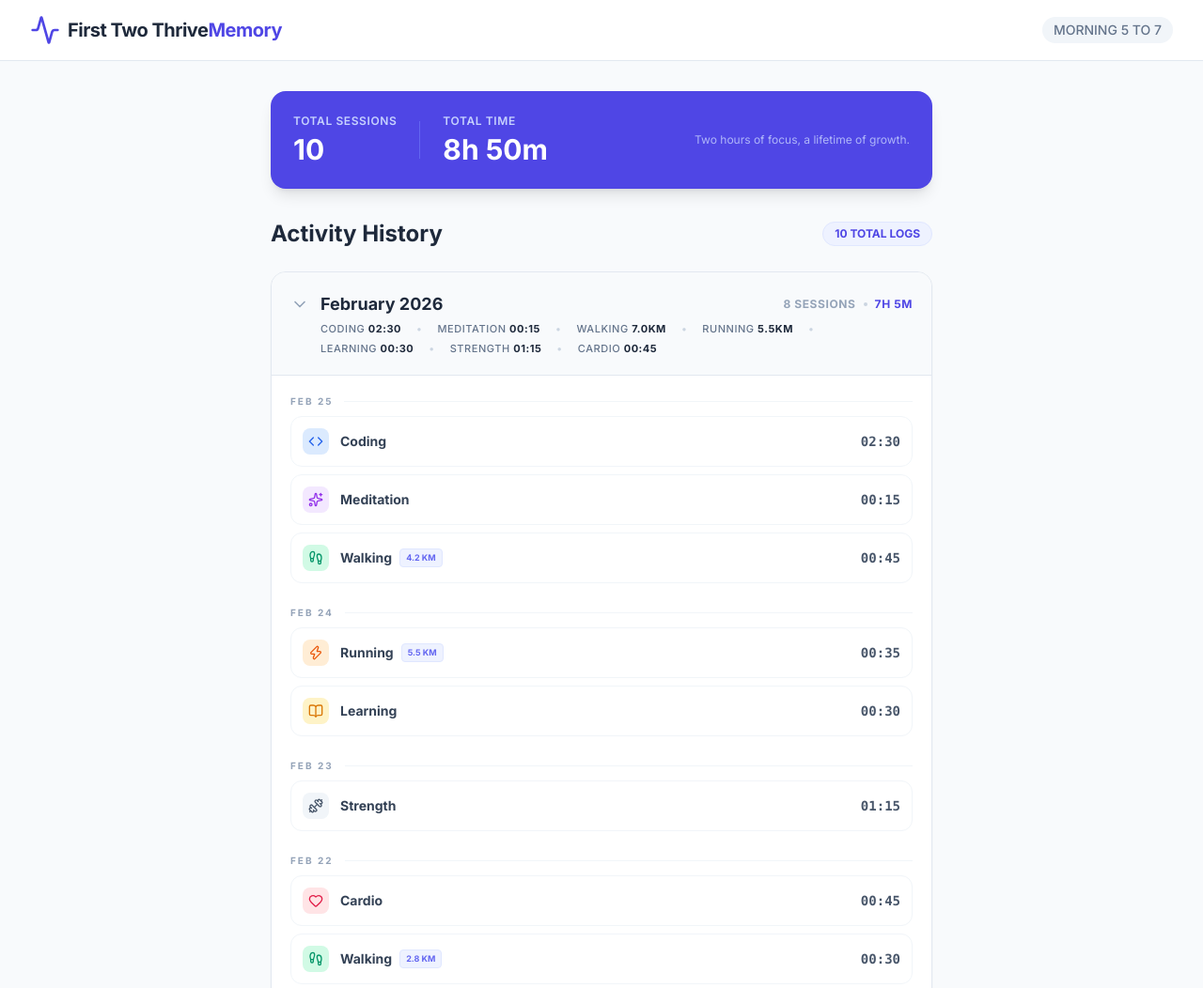
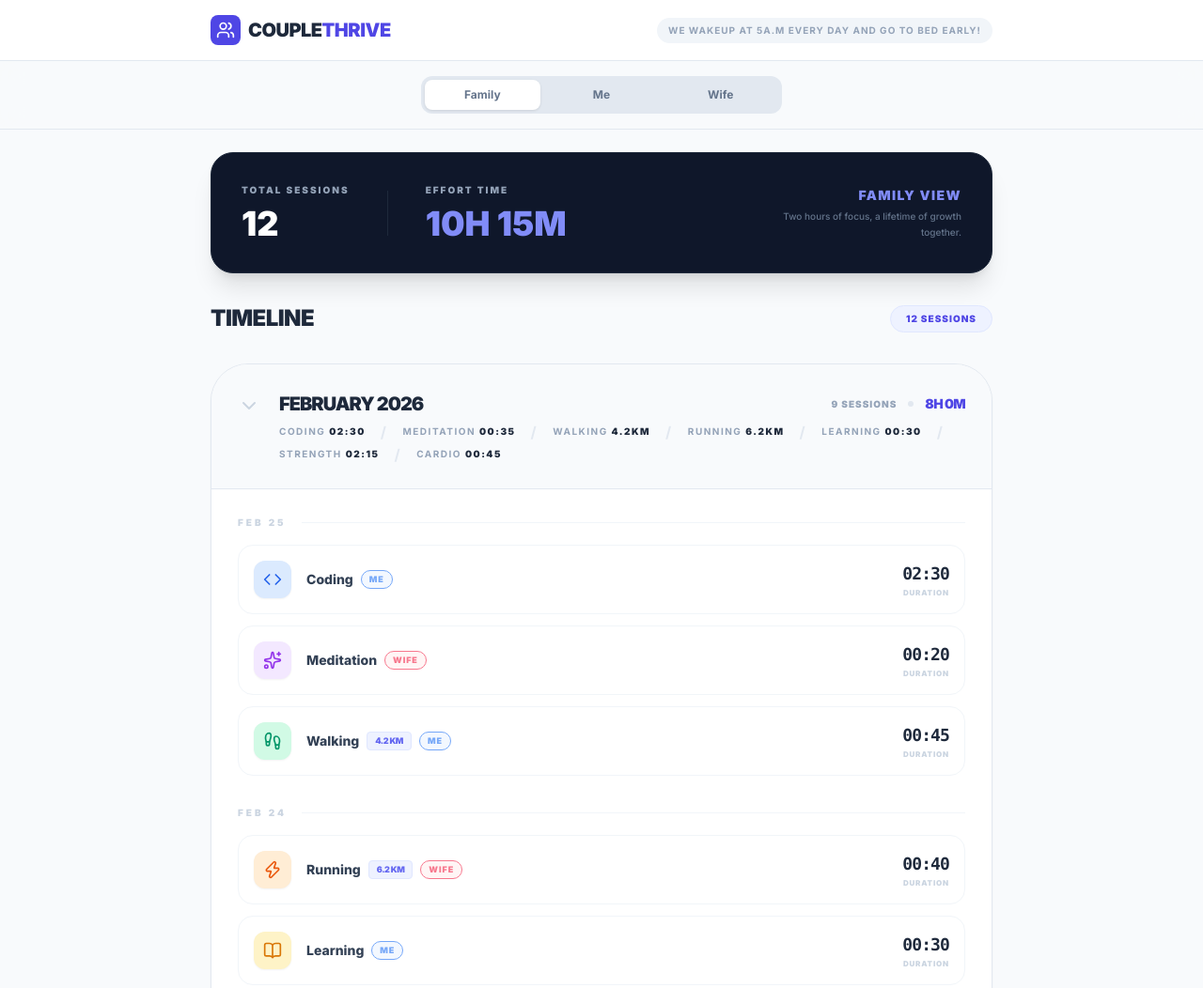
Before and after one commit to PaingThu/our-daily-activities, a plain HTML site: page index.html in a window 1280 px wide. Shown: the top 1052 px of the page at 94% size. Drawn offline with nearby package versions, Linux system fonts and the light colour scheme.

Commit message:
Upgraded for also my wife's activity memo.

```diff
--- a/index.html
+++ b/index.html
@@ -3,12 +3,12 @@
 <head>
     <meta charset="UTF-8">
     <meta name="viewport" content="width=device-width, initial-scale=1.0">
-    <title>Workout Memory App</title>
+    <title>Couple's Memory App</title>
     <script src="https://cdn.tailwindcss.com"></script>
     <!-- Lucide Icons -->
     <script src="https://unpkg.com/lucide@latest"></script>
     <style>
-        @import url('https://fonts.googleapis.com/css2?family=Inter:wght@300;400;500;600;700&display=swap');
+        @import url('https://fonts.googleapis.com/css2?family=Inter:wght@300;400;500;600;700;800;900&display=swap');
         body {
             font-family: 'Inter', sans-serif;
             background-color: #f8fafc;
@@ -28,63 +28,84 @@
         .rotated {
             transform: rotate(-90deg);
         }
+        .user-tab-active {
+            background-color: white;
+            color: #4f46e5;
+            box-shadow: 0 1px 3px rgba(0,0,0,0.1);
+        }
     </style>
 </head>
-<body class="min-h-screen text-slate-900">
+<body class="min-h-screen text-slate-900 pb-12">
 
     <!-- Navigation -->
-    <nav class="bg-white border-b border-slate-200 sticky top-0 z-10">
-        <div class="max-w-7xl mx-auto px-4 sm:px-6 lg:px-8">
+    <nav class="bg-white border-b border-slate-200 sticky top-0 z-30">
+        <div class="max-w-4xl mx-auto px-4 sm:px-6 lg:px-8">
             <div class="flex justify-between h-16 items-center">
                 <div class="flex items-center gap-2 text-indigo-600">
-                    <i data-lucide="activity" class="w-8 h-8"></i>
-                    <span class="font-bold text-xl tracking-tight text-slate-800">First Two Thrive<span class="text-indigo-600">Memory</span></span>
+                    <div class="p-1.5 bg-indigo-600 rounded-lg text-white">
+                        <i data-lucide="users" class="w-5 h-5"></i>
+                    </div>
+                    <span class="font-black text-xl tracking-tight text-slate-800 uppercase">Couple<span class="text-indigo-600">Thrive</span></span>
                 </div>
-                <div class="text-sm text-slate-500 font-medium bg-slate-100 px-3 py-1 rounded-full">
-                    MORNING 5 TO 7
+                <div class="text-[10px] font-bold text-slate-400 bg-slate-100 px-3 py-1.5 rounded-full tracking-widest uppercase">
+                    We Wakeup At 5A.M Every Day And Go To Bed Early!
                 </div>
             </div>
         </div>
     </nav>
 
-    <main class="max-w-3xl mx-auto px-4 sm:px-6 lg:px-8 py-8">
+    <!-- User Switcher Sticky Bar -->
+    <div class="sticky top-16 z-20 bg-slate-50/80 backdrop-blur-md border-b border-slate-200 py-4 mb-6">
+        <div class="max-w-4xl mx-auto px-4">
+            <div class="bg-slate-200 p-1 rounded-xl flex gap-1 max-w-sm mx-auto">
+                <button onclick="changeUser('Family')" id="btn-Family" class="user-tab flex-1 py-2 text-xs font-bold rounded-lg transition-all text-slate-500">Family</button>
+                <button onclick="changeUser('Me')" id="btn-Me" class="user-tab flex-1 py-2 text-xs font-bold rounded-lg transition-all text-slate-500">Me</button>
+                <button onclick="changeUser('Wife')" id="btn-Wife" class="user-tab flex-1 py-2 text-xs font-bold rounded-lg transition-all text-slate-500">Wife</button>
+            </div>
+        </div>
+    </div>
+
+    <main class="max-w-4xl mx-auto px-4 sm:px-6 lg:px-8">
         <div class="grid grid-cols-1 gap-8">
 
             <!-- Summary Stats (Top Bar) -->
-            <div class="bg-indigo-600 rounded-2xl shadow-lg p-6 text-white flex flex-col sm:flex-row justify-between items-center gap-4">
-                <div class="flex items-center gap-6">
+            <div class="bg-slate-900 rounded-3xl shadow-xl p-8 text-white flex flex-col sm:flex-row justify-between items-center gap-6 border border-slate-800">
+                <div class="flex items-center gap-10">
                     <div>
-                        <p class="text-indigo-200 text-xs mb-1 uppercase tracking-wider font-semibold">Total Sessions</p>
-                        <p id="stat-count" class="text-3xl font-black">0</p>
+                        <p class="text-slate-400 text-[10px] mb-2 uppercase tracking-[0.2em] font-black">Total Sessions</p>
+                        <p id="stat-count" class="text-4xl font-black">0</p>
                     </div>
-                    <div class="w-px h-10 bg-indigo-500 hidden sm:block"></div>
+                    <div class="w-px h-12 bg-slate-800 hidden sm:block"></div>
                     <div>
-                        <p class="text-indigo-200 text-xs mb-1 uppercase tracking-wider font-semibold">Total Time</p>
-                        <p id="stat-time" class="text-3xl font-black">0m</p>
+                        <p class="text-slate-400 text-[10px] mb-2 uppercase tracking-[0.2em] font-black">Effort Time</p>
+                        <p id="stat-time" class="text-4xl font-black text-indigo-400">0m</p>
                     </div>
                 </div>
-                <div class="text-right">
-                    <p class="text-indigo-200 text-xs leading-relaxed opacity-80">
-                        Two hours of focus, a lifetime of growth.
+                <div class="text-right flex flex-col items-center sm:items-end">
+                    <p id="active-user-label" class="text-indigo-400 text-sm font-black uppercase tracking-widest mb-1">Family View</p>
+                    <p class="text-slate-500 text-[10px] leading-relaxed font-medium max-w-[200px] text-center sm:text-right">
+                        Two hours of focus, a lifetime of growth together.
                     </p>
                 </div>
             </div>
 
             <!-- Content: Grouped Activity Log -->
             <div>
-                <div class="flex items-center justify-between mb-6">
-                    <h2 class="text-2xl font-extrabold text-slate-800">Activity History</h2>
-                    <span id="entry-count-label" class="text-xs font-bold text-indigo-600 bg-indigo-50 px-3 py-1 rounded-full border border-indigo-100 uppercase"></span>
+                <div class="flex items-center justify-between mb-8">
+                    <h2 class="text-2xl font-black text-slate-800 uppercase tracking-tight">Timeline</h2>
+                    <span id="entry-count-label" class="text-[10px] font-black text-indigo-600 bg-indigo-50 px-4 py-1.5 rounded-full border border-indigo-100 uppercase tracking-widest"></span>
                 </div>
 
-                <div id="memory-container" class="space-y-6">
+                <div id="memory-container" class="space-y-8">
                     <!-- Month Groups injected here -->
                 </div>
 
                 <!-- Empty State -->
-                <div id="empty-state" class="hidden flex-col items-center justify-center py-24 bg-white rounded-2xl border-2 border-dashed border-slate-200">
-                    <i data-lucide="calendar" class="w-12 h-12 text-slate-300 mb-4"></i>
-                    <p class="text-slate-500 font-medium">No workout data found in source.</p>
+                <div id="empty-state" class="hidden flex-col items-center justify-center py-32 bg-white rounded-3xl border-2 border-dashed border-slate-200">
+                    <div class="p-6 bg-slate-50 rounded-full mb-4">
+                        <i data-lucide="calendar" class="w-12 h-12 text-slate-300"></i>
+                    </div>
+                    <p class="text-slate-500 font-bold uppercase tracking-widest text-xs">No activity found for this filter</p>
                 </div>
             </div>
         </div>
@@ -93,28 +114,38 @@
     <script>
         /**
          * MANUAL DATA ENTRY
-         * Update your workout records here.
+         * Added 'user' field: 'Me' or 'Wife'
          */
         const memory = [
-            { type: 'Coding', time: '02:30', date: '2026-02-25' },
-            { type: 'Meditation', time: '00:15', date: '2026-02-25' },
-            { type: 'Walking', time: '00:45', date: '2026-02-25', distance: '4.2' },
-            { type: 'Running', time: '00:35', date: '2026-02-24', distance: '5.5' },
-            { type: 'Learning', time: '00:30', date: '2026-02-24' },
-            { type: 'Strength', time: '01:15', date: '2026-02-23' },
-            { type: 'Cardio', time: '00:45', date: '2026-02-22' },
-            { type: 'Walking', time: '00:30', date: '2026-02-22', distance: '2.8' },
-            { type: 'Coding', time: '01:00', date: '2026-01-15' },
-            { type: 'Strength', time: '00:45', date: '2026-01-10' }
+            // FEBRUARY
+            { user: 'Me', type: 'Coding', time: '02:30', date: '2026-02-25' },
+            { user: 'Wife', type: 'Meditation', time: '00:20', date: '2026-02-25' },
+            { user: 'Me', type: 'Walking', time: '00:45', date: '2026-02-25', distance: '4.2' },
+            { user: 'Wife', type: 'Running', time: '00:40', date: '2026-02-24', distance: '6.2' },
+            { user: 'Me', type: 'Learning', time: '00:30', date: '2026-02-24' },
+            { user: 'Wife', type: 'Strength', time: '01:00', date: '2026-02-23' },
+            { user: 'Me', type: 'Strength', time: '01:15', date: '2026-02-23' },
+            { user: 'Me', type: 'Cardio', time: '00:45', date: '2026-02-22' },
+            { user: 'Wife', type: 'Meditation', time: '00:15', date: '2026-02-22' },
+
+            // JANUARY
+            { user: 'Me', type: 'Coding', time: '01:00', date: '2026-01-15' },
+            { user: 'Wife', type: 'Running', time: '00:30', date: '2026-01-12', distance: '4.0' },
+            { user: 'Me', type: 'Strength', time: '00:45', date: '2026-01-10' }
         ];
 
+        let currentUser = 'Family';
         const container = document.getElementById('memory-container');
         const emptyState = document.getElementById('empty-state');
 
-        // Initialize view
         window.onload = () => {
             renderMemories();
         };
+
+        function changeUser(user) {
+            currentUser = user;
+            renderMemories();
+        }
 
         function toggleMonth(monthId) {
             const content = document.getElementById(`content-${monthId}`);
@@ -124,9 +155,19 @@
         }
 
         function renderMemories() {
+            // Update Tab UI
+            document.querySelectorAll('.user-tab').forEach(btn => btn.classList.remove('user-tab-active'));
+            document.getElementById(`btn-${currentUser}`).classList.add('user-tab-active');
+            document.getElementById('active-user-label').innerText = `${currentUser} View`;
+
             container.innerHTML = '';
 
-            if (!memory || memory.length === 0) {
+            // Filter Data
+            const filteredMemory = memory.filter(item =>
+                currentUser === 'Family' || item.user === currentUser
+            );
+
+            if (filteredMemory.length === 0) {
                 emptyState.classList.remove('hidden');
                 container.classList.add('hidden');
                 document.getElementById('stat-count').innerText = "0";
@@ -140,10 +181,11 @@
 
             const currentMonthName = new Date().toLocaleString('default', { month: 'long', year: 'numeric' });
 
+            // Grouping Logic
             const monthlyData = {};
             let globalTotalMinutes = 0;
 
-            memory.forEach(item => {
+            filteredMemory.forEach(item => {
                 const dateObj = new Date(item.date);
                 const monthName = dateObj.toLocaleString('default', { month: 'long', year: 'numeric' });
                 const dateKey = item.date;
@@ -162,7 +204,7 @@
             sortedMonths.forEach((month, mIdx) => {
                 const monthId = `month-${mIdx}`;
                 const monthContainer = document.createElement('div');
-                monthContainer.className = "bg-white rounded-2xl border border-slate-200 shadow-sm overflow-hidden mb-6";
+                monthContainer.className = "bg-white rounded-[2.5rem] border border-slate-200 shadow-sm overflow-hidden mb-6";
 
                 let monthMinutes = 0;
                 let monthSessions = 0;
@@ -175,45 +217,45 @@
                         const duration = (h * 60) + m;
                         monthMinutes += duration;
 
-                        if (!activitySummary[item.type]) activitySummary[item.type] = { km: 0, min: 0 };
+                        const summaryKey = item.type;
+                        if (!activitySummary[summaryKey]) activitySummary[summaryKey] = { km: 0, min: 0 };
 
                         if (item.distance) {
-                            activitySummary[item.type].km += parseFloat(item.distance);
+                            activitySummary[summaryKey].km += parseFloat(item.distance);
                         }
-                        activitySummary[item.type].min += duration;
+                        activitySummary[summaryKey].min += duration;
                     });
                 });
 
                 const summaryParts = Object.keys(activitySummary).map(type => {
                     const data = activitySummary[type];
                     if (data.km > 0) {
-                        return `<span class="whitespace-nowrap">${type} <span class="text-slate-800 font-bold">${data.km.toFixed(1)}KM</span></span>`;
+                        return `<span class="whitespace-nowrap">${type} <span class="text-slate-800 font-black">${data.km.toFixed(1)}KM</span></span>`;
                     } else {
-                        return `<span class="whitespace-nowrap">${type} <span class="text-slate-800 font-bold">${formatDuration(data.min)}</span></span>`;
+                        return `<span class="whitespace-nowrap">${type} <span class="text-slate-800 font-black">${formatDuration(data.min)}</span></span>`;
                     }
                 });
 
                 const monthHeader = document.createElement('button');
-                monthHeader.className = "w-full p-5 bg-slate-50 hover:bg-slate-100 transition-colors border-b border-slate-200 text-left focus:outline-none";
+                monthHeader.className = "w-full p-7 bg-slate-50 hover:bg-slate-100/50 transition-colors border-b border-slate-200 text-left focus:outline-none";
                 monthHeader.onclick = () => toggleMonth(monthId);
 
-                // FIXED LAYOUT: Grid-like structure to ensure month is left and stats are right
                 monthHeader.innerHTML = `
-                    <div class="flex items-start gap-3 w-full">
-                        <div id="icon-${monthId}" class="rotate-icon text-slate-400 mt-1">
-                            <i data-lucide="chevron-down" class="w-5 h-5"></i>
+                    <div class="flex items-start gap-5 w-full">
+                        <div id="icon-${monthId}" class="rotate-icon text-slate-300 mt-1">
+                            <i data-lucide="chevron-down" class="w-6 h-6"></i>
                         </div>
                         <div class="flex-grow">
-                            <div class="flex items-center justify-between w-full">
-                                <h3 class="text-lg font-bold text-slate-800">${month}</h3>
-                                <div class="flex items-center gap-2 text-xs font-bold text-slate-400 uppercase tracking-wider">
-                                    <span>${monthSessions} sessions</span>
-                                    <span class="w-1 h-1 bg-slate-300 rounded-full"></span>
-                                    <span class="text-indigo-600 font-black">${formatTotalTime(monthMinutes)}</span>
+                            <div class="flex flex-col sm:flex-row sm:items-center justify-between w-full mb-2">
+                                <h3 class="text-xl font-black text-slate-800 uppercase tracking-tighter">${month}</h3>
+                                <div class="flex items-center gap-3 mt-2 sm:mt-0">
+                                    <span class="text-[10px] font-black text-slate-400 uppercase tracking-widest">${monthSessions} sessions</span>
+                                    <span class="w-1.5 h-1.5 bg-slate-200 rounded-full"></span>
+                                    <span class="text-sm font-black text-indigo-600 uppercase tracking-tighter">${formatTotalTime(monthMinutes)}</span>
                                 </div>
                             </div>
-                            <div class="flex flex-wrap gap-x-4 gap-y-1 mt-1 text-[11px] text-slate-500 uppercase tracking-wider font-medium">
-                                ${summaryParts.join('<span class="text-slate-300">•</span>')}
+                            <div class="flex flex-wrap gap-x-4 gap-y-2 text-[10px] text-slate-400 uppercase tracking-[0.15em] font-bold">
+                                ${summaryParts.join('<span class="text-slate-200 text-base leading-none">/</span>')}
                             </div>
                         </div>
                     </div>
@@ -221,7 +263,7 @@
 
                 const monthContent = document.createElement('div');
                 monthContent.id = `content-${monthId}`;
-                monthContent.className = "month-content p-5 space-y-6";
+                monthContent.className = "month-content p-7 space-y-8";
 
                 const isCurrentMonth = month === currentMonthName;
                 if (!isCurrentMonth) {
@@ -232,34 +274,42 @@
 
                 sortedDays.forEach(date => {
                     const dayGroup = document.createElement('div');
-                    dayGroup.className = "space-y-2";
+                    dayGroup.className = "space-y-3";
 
                     const dayHeader = document.createElement('h4');
-                    dayHeader.className = "text-[10px] font-black text-slate-400 uppercase tracking-[0.2em] mb-2 flex items-center gap-3";
+                    dayHeader.className = "text-[10px] font-black text-slate-300 uppercase tracking-[0.3em] mb-4 flex items-center gap-4";
                     dayHeader.innerHTML = `<span>${formatDate(date)}</span><div class="h-px bg-slate-100 flex-grow"></div>`;
                     dayGroup.appendChild(dayHeader);
 
                     monthlyData[month][date].forEach(item => {
                         const row = document.createElement('div');
-                        row.className = "bg-white p-3 rounded-xl border border-slate-100 flex items-center justify-between hover:bg-slate-50 transition-colors";
+                        row.className = "group relative bg-white p-4 rounded-2xl border border-slate-100 flex items-center justify-between hover:border-indigo-100 hover:shadow-sm transition-all";
 
                         const config = getActivityConfig(item.type);
                         const distanceTag = item.distance
-                            ? `<span class="inline-flex items-center text-[9px] font-bold px-1.5 py-0.5 rounded bg-indigo-50 text-indigo-500 border border-indigo-100 ml-2 uppercase">${item.distance} km</span>`
+                            ? `<span class="inline-flex items-center text-[9px] font-black px-2 py-0.5 rounded bg-indigo-50 text-indigo-500 border border-indigo-100 ml-2 uppercase tracking-tighter">${item.distance} km</span>`
+                            : '';
+
+                        const userBadge = currentUser === 'Family'
+                            ? `<span class="ml-2 text-[9px] font-black ${item.user === 'Me' ? 'text-blue-500 bg-blue-50' : 'text-rose-500 bg-rose-50'} px-2 py-0.5 rounded-full uppercase tracking-widest border border-current opacity-70">${item.user}</span>`
                             : '';
 
                         row.innerHTML = `
-                            <div class="flex items-center gap-3">
-                                <div class="p-1.5 rounded-lg ${config.colorClass}">
-                                    <i data-lucide="${config.icon}" class="w-4 h-4"></i>
+                            <div class="flex items-center gap-4">
+                                <div class="p-2.5 rounded-xl ${config.colorClass} shadow-sm group-hover:scale-110 transition-transform">
+                                    <i data-lucide="${config.icon}" class="w-5 h-5"></i>
                                 </div>
-                                <div class="flex items-center">
-                                    <span class="text-sm font-bold text-slate-700">${item.type}</span>
-                                    ${distanceTag}
+                                <div class="flex flex-col">
+                                    <div class="flex items-center">
+                                        <span class="text-sm font-extrabold text-slate-700">${item.type}</span>
+                                        ${distanceTag}
+                                        ${userBadge}
+                                    </div>
                                 </div>
                             </div>
-                            <div class="flex items-center gap-2">
-                                <span class="text-sm font-mono font-bold text-slate-600">${item.time}</span>
+                            <div class="text-right">
+                                <span class="text-lg font-black font-mono text-slate-800 tracking-tighter">${item.time}</span>
+                                <p class="text-[8px] font-black text-slate-300 uppercase tracking-widest">Duration</p>
                             </div>
                         `;
                         dayGroup.appendChild(row);
@@ -277,9 +327,9 @@
                 }
             });
 
-            document.getElementById('stat-count').innerText = memory.length;
+            document.getElementById('stat-count').innerText = filteredMemory.length;
             document.getElementById('stat-time').innerText = formatTotalTime(globalTotalMinutes);
-            document.getElementById('entry-count-label').innerText = `${memory.length} Total Logs`;
+            document.getElementById('entry-count-label').innerText = `${filteredMemory.length} Sessions`;
 
             lucide.createIcons();
         }
@@ -306,15 +356,13 @@
             }
         }
 
-        // Returns "7h 5m" or "30m"
         function formatTotalTime(minutes) {
             const h = Math.floor(minutes / 60);
             const m = minutes % 60;
             if (h === 0) return `${m}m`;
-            return `${h}h ${m}m`;
+            return `${h}H ${m}M`;
         }
 
-        // Returns "00:00" format for activity summaries
         function formatDuration(minutes) {
             const h = Math.floor(minutes / 60);
             const m = minutes % 60;
```
